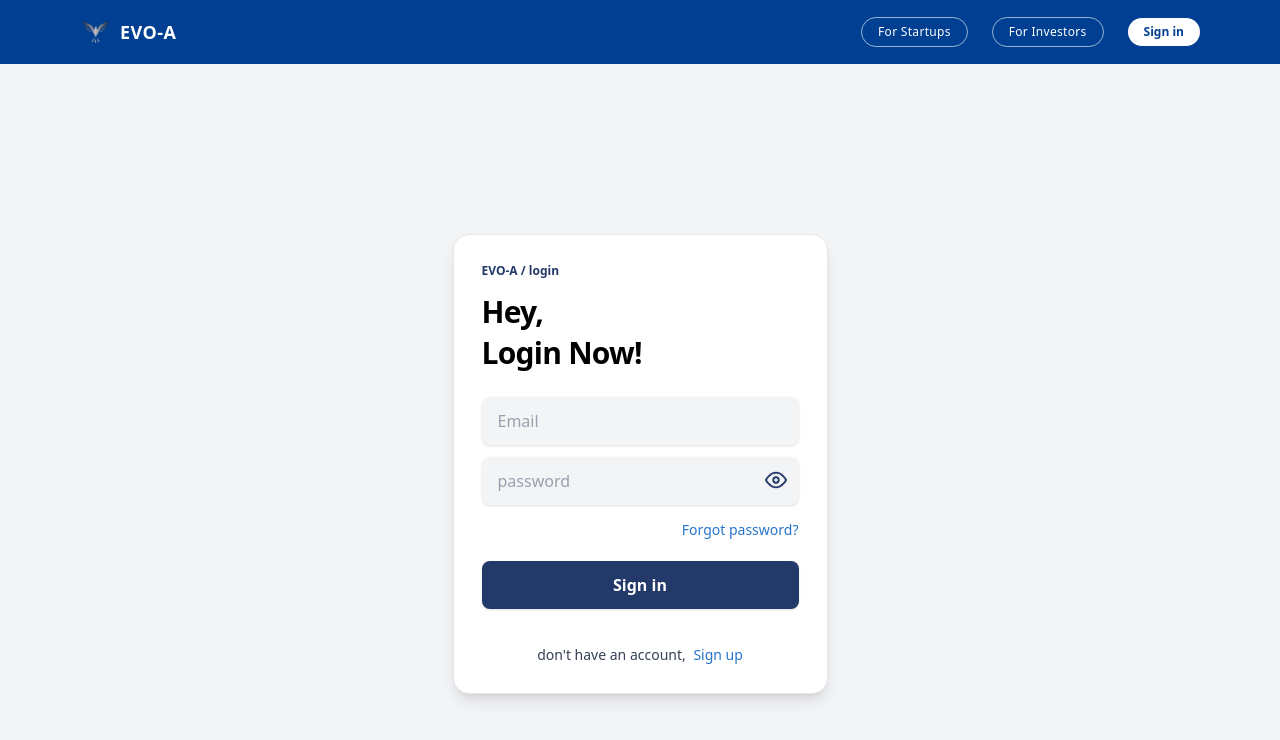
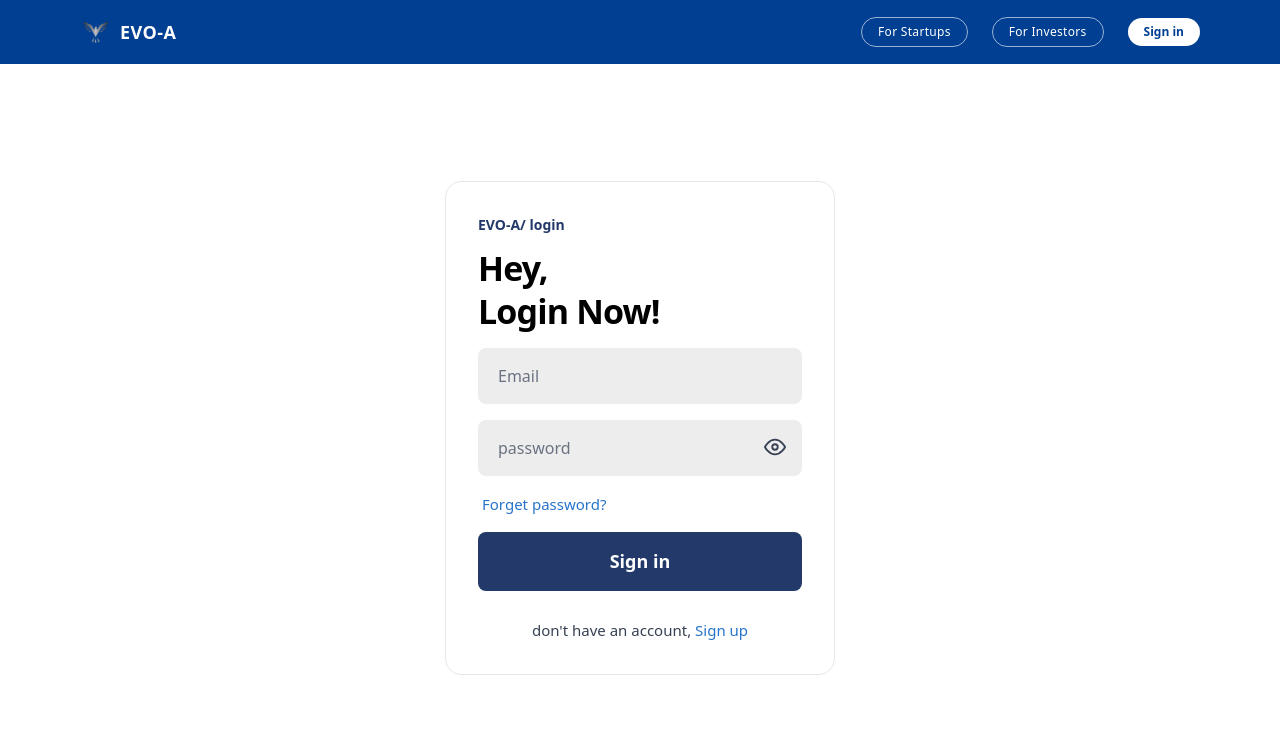
Before and after one commit to codekampfer/evoa, a React (Vite) app: page /login in a window 1280 px wide. Shown: the top 740 px of the page. Built offline with nearby package versions, Linux system fonts and the light colour scheme.

Commit message:
fix(navbar): correct JSX header tag usage
Fixed a JSX syntax error by properly using the <header> tag instead of a plain header line in the Navbar component. This resolves the Vite/Babel compilation issue and restores correct rendering of the navigation bar.

```diff
--- a/src/components/layout/layout.jsx
+++ b/src/components/layout/layout.jsx
@@ -1,11 +1,14 @@
-import { Outlet } from 'react-router-dom';
+import { Outlet, useLocation } from 'react-router-dom';
 import Navbar from './navbar';
 
 export default function Layout() {
+  const location = useLocation();
+  const isLoginPage = location.pathname === '/login';
+
   return (
-    <div className="min-h-screen bg-gray-100">
-      <Navbar />
-      <main>
+    <div className={isLoginPage ? "bg-white h-screen" : "bg-gray-100 min-h-screen"}>
+      <Navbar isLoginPage={isLoginPage} />
+      <main className={isLoginPage ? "flex flex-col h-screen pt-[56px]" : ""}>
         <Outlet />
       </main>
     </div>
--- a/src/components/layout/navbar.jsx
+++ b/src/components/layout/navbar.jsx
@@ -1,8 +1,8 @@
 import logo from '../../assets/logo.avif';
 
-export default function Navbar() {
+export default function Navbar({ isLoginPage }) {
   return (
-    <header className="bg-[#003F91] text-white">
+<header className={`${isLoginPage ? "fixed top-0 left-0 w-full z-10" : ""} bg-[#003F91] text-white`}>
       <div className="mx-auto flex max-w-6xl items-center justify-between px-4 py-3 md:py-4">
         {/* Logo */}
         <div className="flex items-center gap-2">
--- a/src/modules/auth/login.jsx
+++ b/src/modules/auth/login.jsx
@@ -5,53 +5,50 @@ export default function Login() {
   const [showPassword, setShowPassword] = useState(false);
 
   return (
-    <div className="min-h-screen flex flex-col items-center justify-center bg-gray-100">
-      <div className="w-[375px] bg-white rounded-2xl shadow-lg border border-gray-200">
-        <div className="text-xs text-[#223969] font-semibold pt-7 px-7">
-          EVO-A / login
+    <div className="flex-1 flex flex-col items-center justify-center">
+      <div className="w-[390px] bg-white rounded-2xl border border-gray-200 px-8 py-8">
+        <div className="text-[14px] text-[#223969] font-semibold mb-3">
+          EVO-A/ login
         </div>
-        <h1 className="text-3xl font-extrabold text-black mb-2 px-7 pt-3 leading-snug tracking-tight">
+        <h1 className="text-[34px] font-extrabold text-black mb-4 leading-tight tracking-tight">
           Hey,<br />Login Now!
         </h1>
-        <div className="px-7 pb-3">
+        <div>
           <input
             type="email"
             placeholder="Email"
-            className="w-full mt-4 mb-3 px-4 py-3 rounded-lg bg-gray-100 border-none text-base shadow-sm focus:outline-none focus:ring-2 focus:ring-[#223969] placeholder-gray-400"
+            className="w-full mb-4 px-5 py-4 rounded-lg text-[16px] bg-[#ededed] border-none focus:outline-none focus:ring-2 focus:ring-[#223969] placeholder-gray-500"
           />
-          <div className="relative mb-3">
+          <div className="relative mb-4">
             <input
               type={showPassword ? "text" : "password"}
               placeholder="password"
-              className="w-full px-4 py-3 rounded-lg bg-gray-100 text-base pr-12 border-none shadow-sm focus:outline-none focus:ring-2 focus:ring-[#223969] placeholder-gray-400"
+              className="w-full px-5 py-4 rounded-lg text-[16px] bg-[#ededed] pr-12 border-none focus:outline-none focus:ring-2 focus:ring-[#223969] placeholder-gray-500"
             />
             <button
               type="button"
-              className="absolute right-3 top-3 text-[#223969] text-xl"
+              className="absolute right-4 top-4 text-gray-700"
               onClick={() => setShowPassword(!showPassword)}
               tabIndex={-1}
             >
               {showPassword ? <FiEyeOff size={22} /> : <FiEye size={22} />}
             </button>
           </div>
-          <div className="mb-2 text-right">
-            <a href="#" className="text-sm text-[#2774CA] hover:underline">
-              Forgot password?
+          <div className="mb-4 text-left pl-1">
+            <a href="#" className="text-[15px] text-[#2774CA] hover:underline">
+              Forget password?
             </a>
           </div>
           <button
             type="button"
-            className="w-full mt-3 bg-[#223969] hover:bg-[#183857] text-white font-semibold py-3 rounded-lg text-base shadow transition-colors"
+            className="w-full bg-[#223969] hover:bg-[#183857] text-white font-semibold py-4 rounded-lg text-[18px] transition-colors"
           >
             Sign in
           </button>
         </div>
-        <div className="px-7 mt-6 pb-7 text-center text-sm">
-          <span className="text-gray-700">don't have an account, </span>
-          <a
-            href="#"
-            className="ml-1 text-[#2774CA] font-medium hover:underline"
-          >
+        <div className="mt-7 text-center text-[15px] text-gray-700">
+          don't have an account,{' '}
+          <a href="#" className="text-[#2774CA] font-medium hover:underline">
             Sign up
           </a>
         </div>
```
